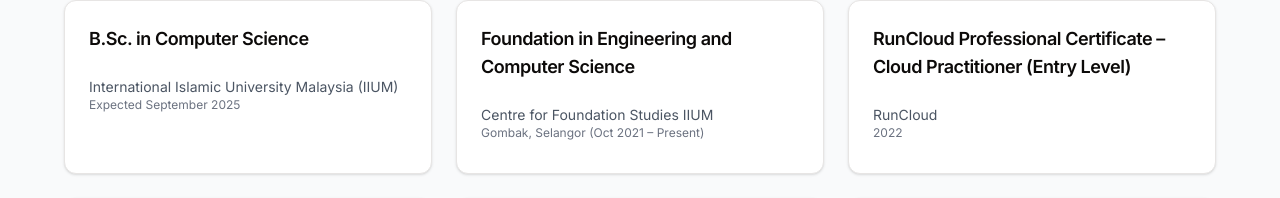
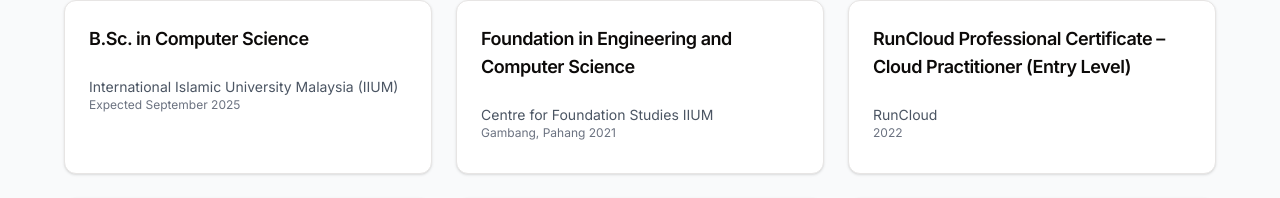
Before and after one commit to ahmdimtyz/portfolio-frontend, a Next.js app: page / in a window 1280 px wide. Shown: the part 2323-2521 px from the top of the page. Built offline with nearby package versions, Linux system fonts and the light colour scheme.

Commit message:
fix cfs info

```diff
--- a/src/components/CertificatesSection.tsx
+++ b/src/components/CertificatesSection.tsx
@@ -16,7 +16,7 @@
   {
     title: "Foundation in Engineering and Computer Science",
     issuer: "Centre for Foundation Studies IIUM",
-    date: "Gombak, Selangor (Oct 2021 – Present)",
+    date: "Gambang, Pahang 2021",
   },
   {
     title: "RunCloud Professional Certificate – Cloud Practitioner (Entry Level)",
```
